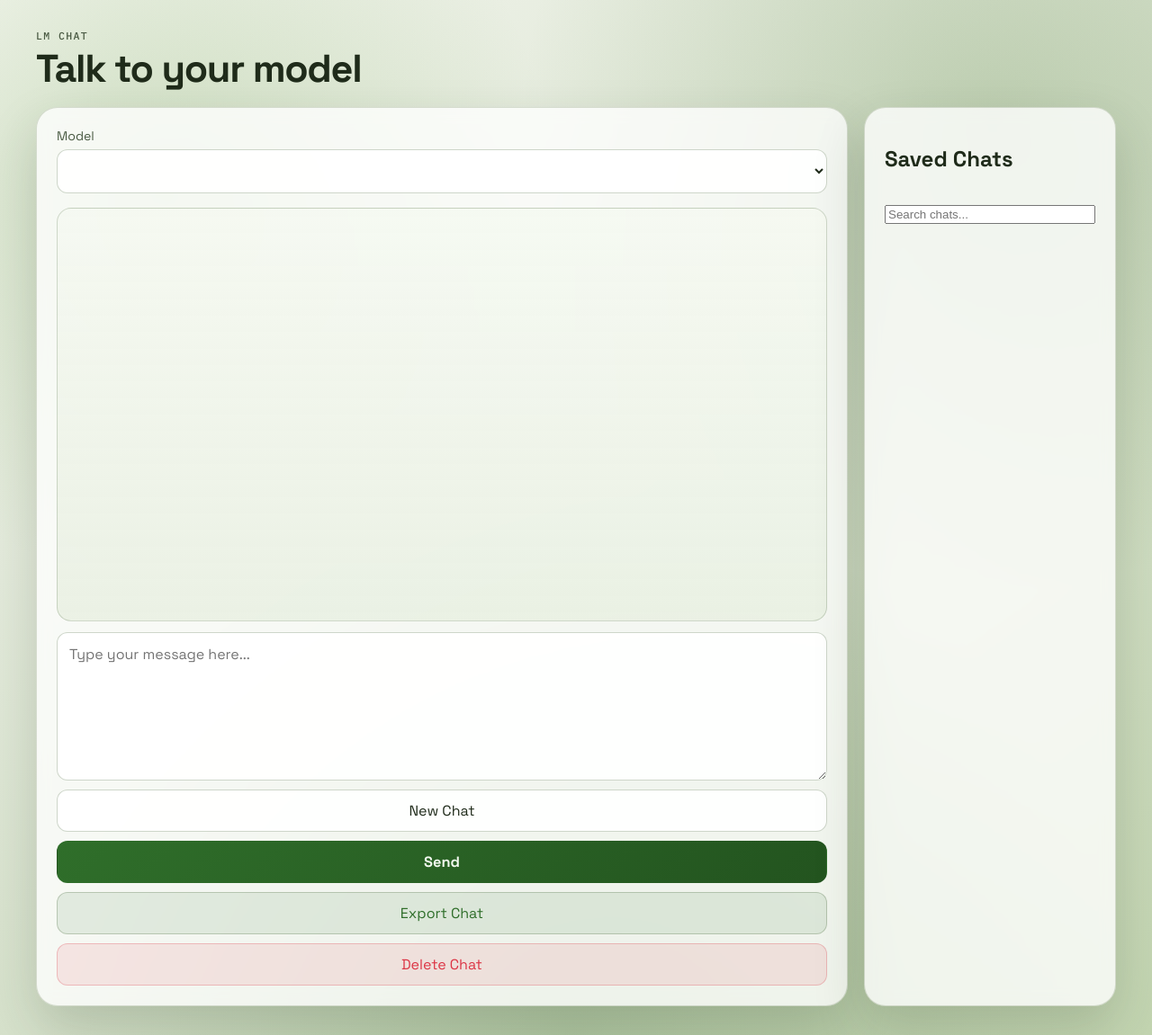
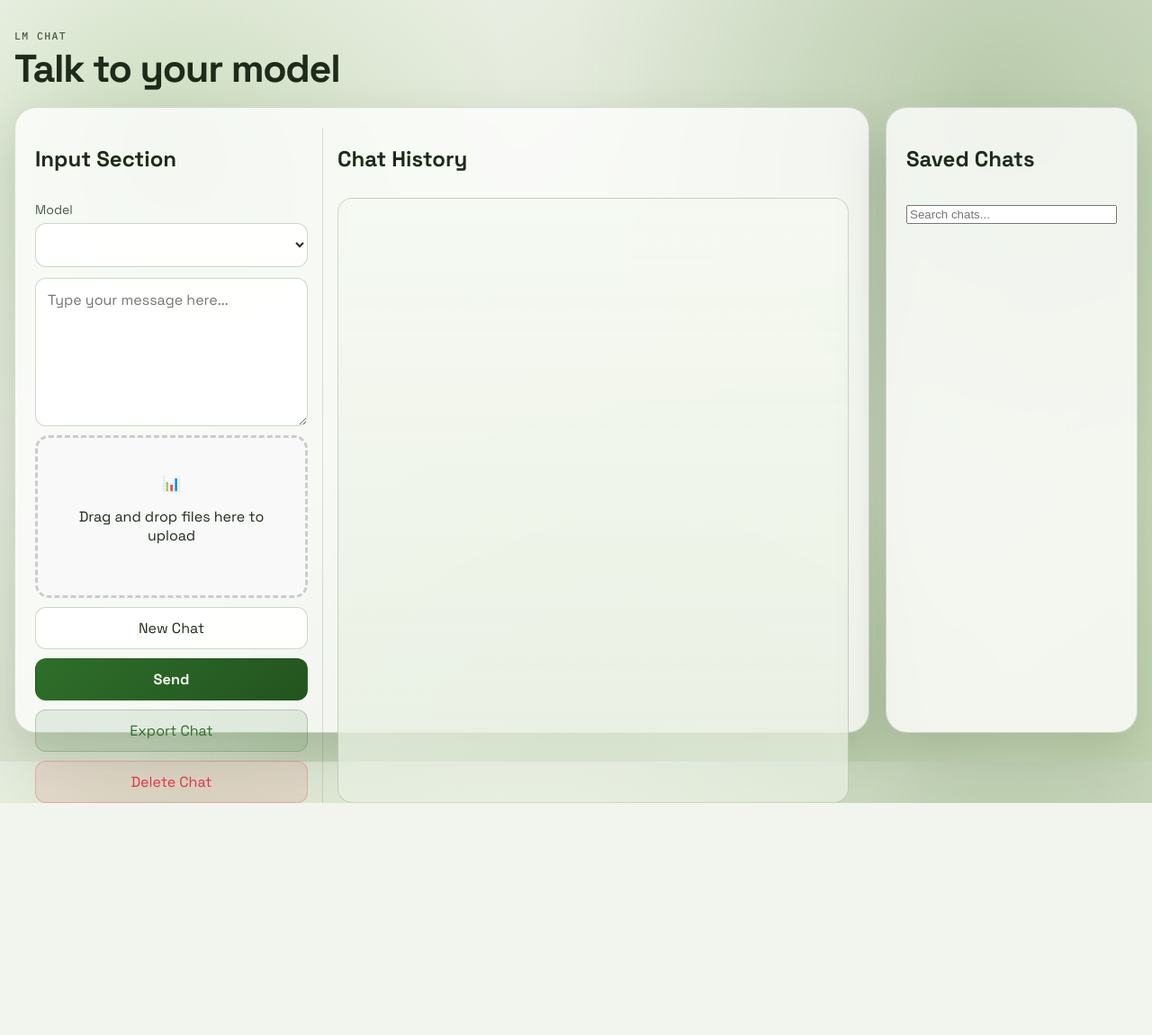
Before and after one commit to patman52/lm-chat, a FastAPI app: page /chat in a window 1280 px wide. Shown: the whole page at 90% size. After the commit the page ends 893 px from the top, so only its background shows below. Run offline with FastAPI, Linux system fonts and the light colour scheme; data that the repository does not hold is empty; parts of the project's set-up code (start-up, migrations or seed data) failed here and were passed over.

Commit message:
updated layout and styling

```diff
--- a/static/style.css
+++ b/static/style.css
@@ -34,7 +34,7 @@ body {
 }
 
 .layout {
-    width: min(1200px, 100%);
+    width: min(1800px, 100%);
     margin: 0 auto;
     min-height: calc(100vh - 64px);
     align-content: start;
@@ -138,6 +138,34 @@ body {
 .model-selection label {
 	font-size: 0.88rem;
 	color: var(--ink-soft);
+}
+
+
+.upload-box {
+    border: 3px dashed #ccc;
+    border-radius: 15px;
+    padding: 40px 20px;
+    text-align: center;
+    transition: all 0.3s ease;
+    cursor: pointer;
+    background: #f9f9f9;
+    position: relative;
+}
+
+.upload-box:hover {
+    border-color: #667eea;
+    background: #f0f4ff;
+}
+
+.upload-box.dragover {
+    border-color: #667eea;
+    background: #e8efff;
+    transform: scale(1.02);
+}
+
+.upload-box.has-file {
+    border-color: #4caf50;
+    background: #f1f8f4;
 }
 
 /* chat title popup box */
@@ -306,12 +334,30 @@ body {
 
 .chat-container {
 	display: grid;
-	gap: 12px;
+	grid-template-columns: minmax(280px, 320px) minmax(0, 10.0fr);
+	gap: 16px;
+	align-items: stretch;
+	height: calc(100vh - 150px);
 }
 
 .chat-header {
 	display: flex;
 	gap: 12px;
+}
+
+
+.input-section {
+	display: grid;
+	gap: 12px;
+	align-content: start;
+	align-self: start;
+	padding-right: 16px;
+	border-right: 1px solid rgba(62, 92, 45, 0.18);
+}
+
+.input-section textarea {
+	resize: none;
+	min-height: 150px;
 }
 
 .chat-header input {
@@ -335,14 +381,24 @@ body {
 }
 
 .chat-messages {
-	min-height: 460px;
-	max-height: 55vh;
+	min-height: 0;
+	height: 100%;
 	overflow-y: auto;
 	border-radius: 16px;
 	border: 1px solid rgba(54, 83, 39, 0.2);
 	background:
 		linear-gradient(180deg, rgba(245, 249, 241, 0.86), rgba(230, 238, 223, 0.76));
 	padding: 14px;
+	overflow-y: auto;
+	height: auto;
+}
+
+.chat-history-panel {
+    display: grid;
+	grid-template-rows: auto minmax(0, 1fr);
+    gap: 8px;
+    min-width: 0;
+	min-height: 0;
 }
 
 .chat-input {
@@ -426,7 +482,7 @@ body {
 	}
 }
 
-@media (max-width: 680px) {
+@media (max-width: 768px) {
 	body {
 		padding: 18px 12px;
 	}
@@ -444,6 +500,18 @@ body {
 		padding: 14px;
 	}
 
+		.chat-container {
+			grid-template-columns: 1fr;
+			height: auto;
+	}
+
+	.input-section {
+		border-right: none;
+		border-top: 1px solid #e0e0e0;
+		padding-right: 0;
+		padding-top: 20px;
+	}
+
 	.chat-messages {
 		min-height: 340px;
 	}
--- a/templates/base.html
+++ b/templates/base.html
@@ -18,8 +18,11 @@
             <p class="eyebrow">LM Chat</p>
             <h1>Talk to your model</h1>
         </header>
-        <!-- Chat container to the left -->
+        <!-- Chat container -->
         <section id="chat-shell" class="chat-section">
+            <div class="chat-container">
+                <div class="input-section">
+                    <h2 class="input-section-title">Input Section</h2>
                     <div class="model-selection">
                         <label for="model-select">Model</label>
                         <select id="model-select" name="model">
@@ -29,13 +32,14 @@
                         </select>
                     </div>
 
-            <div class="chat-container">
-                <div class="chat-messages" id="chat-messages" aria-live="polite">
-                    <!-- chat messages will be appended here -->
+                    <form class="chat-input" onsubmit="return false;">
+                        <textarea id="chat-input" placeholder="Type your message here..." rows="6"></textarea>
+
+                        <div class="upload-box" id="file-drop-zone">
+                            <div class="upload-icon">📊</div>
+                            <p>Drag and drop files here to upload</p>
                         </div>
 
-                <form class="chat-input" onsubmit="return false;">
-                    <textarea id="chat-input" placeholder="Type your message here..." rows="6"></textarea>
                         <button id="new-chat-button" type="button">New Chat</button>
                         <!-- popup for chat title -->
                         <div class="modal-box" id="chat-title-modal" style="display: none;">
@@ -46,10 +50,18 @@
                                 <button type="button" class="btn-save" id="save-chat-title">Save</button>
                             </div>
                         </div>
+
                         <button id="send-button" type="submit">Send</button>
                         <button id="export-chat" type="button">Export Chat</button>
                         <button id="delete-chat-button" type="button">Delete Chat</button>
                     </form>
+                </div>
+
+                <!-- Right side Chat messages -->
+            <div class="chat-history-panel">
+                <h2 class="chat-history-title">Chat History</h2>
+                <div class="chat-messages" id="chat-messages" aria-live="polite"></div>
+            </div>
             </div>
         </section>
         <!-- Sidebar to the right -->
```
Lines whose indentation alone changed are shown as unchanged.
